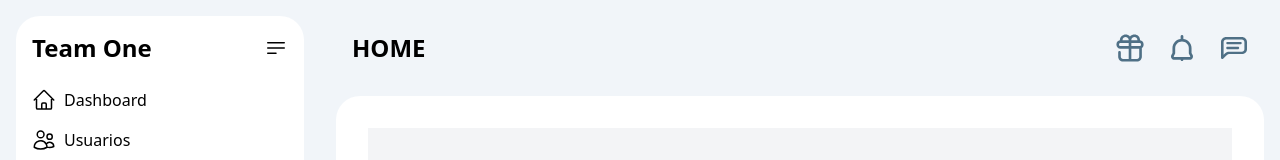
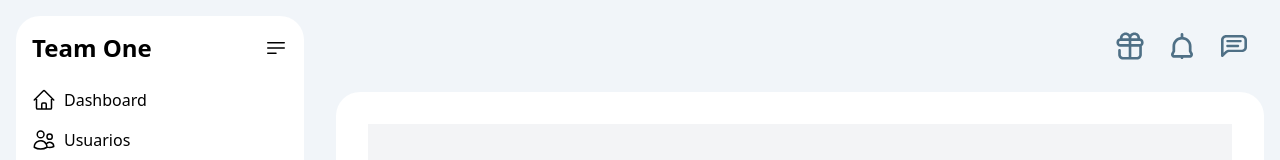
Before and after one commit to kevindandrew/proyecto322, a Next.js app: page /home in a window 1280 px wide. Shown: the top 160 px of the page. Built offline with nearby package versions, Linux system fonts and the light colour scheme.

Commit message:
corregir ul>li

```diff
--- a/app/(dashboard)/layout.jsx
+++ b/app/(dashboard)/layout.jsx
@@ -13,7 +13,7 @@ function layout({ children }) {
       </div>
       <section className="py-4">
         <nav className=" flex justify-between items-center py-4 px-8">
-          <span className="text-2xl font-bold">HOME</span>
+          <span className="text-2xl font-bold"></span>
           <div className="flex gap-6">
             <button>
               <svg
--- a/components/LinkSidebar.jsx
+++ b/components/LinkSidebar.jsx
@@ -1,3 +1,4 @@
+"use client";
 import Link from "next/link";
 import React from "react";
 
--- a/components/SideBar.jsx
+++ b/components/SideBar.jsx
@@ -1,3 +1,4 @@
+"use client";
 import React from "react";
 // import Image from "next/Image";
 import Link from "next/link";
@@ -29,7 +30,6 @@ export default function SideBar() {
         <div></div>
         <div className="mt-6">
           <ul className="flex flex-col gap-4">
-            <li>
             <LinkSidebar
               href="/home"
               label={"Dashboard"}
@@ -50,12 +50,8 @@ export default function SideBar() {
                   />
                 </svg>
               }
-              >
-                <span></span>
-                <span>Dashboard</span>
-              </LinkSidebar>
-            </li>
-            <li>
+            />
+
             <LinkSidebar
               href="/usuarios"
               label="Usuarios"
@@ -75,8 +71,7 @@ export default function SideBar() {
                   />
                 </svg>
               }
-              ></LinkSidebar>
-            </li>
+            />
           </ul>
         </div>
       </aside>
```
Lines whose indentation alone changed are shown as unchanged.
